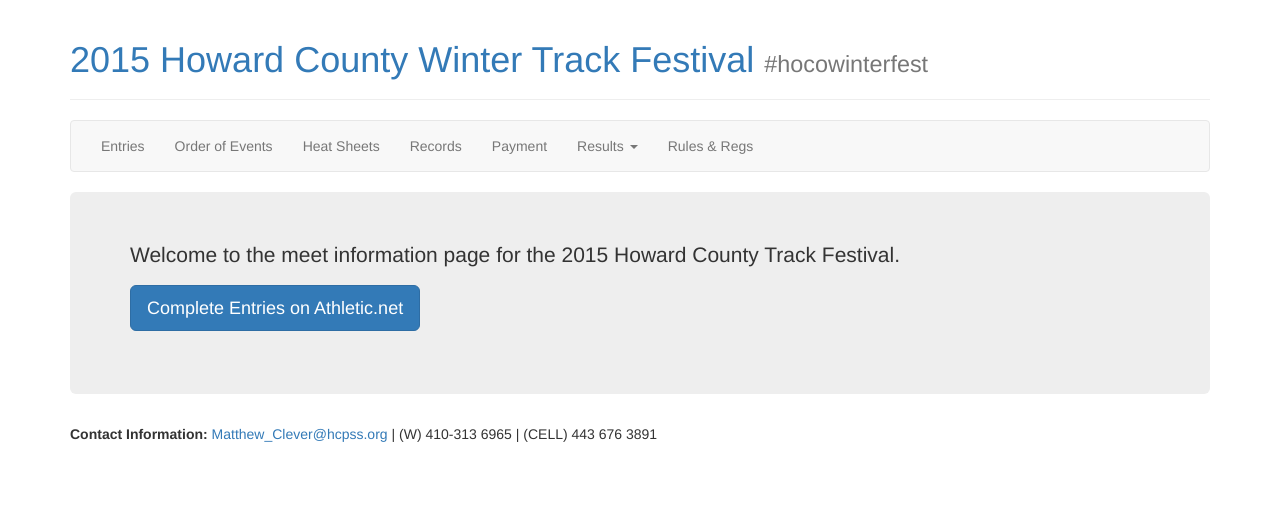
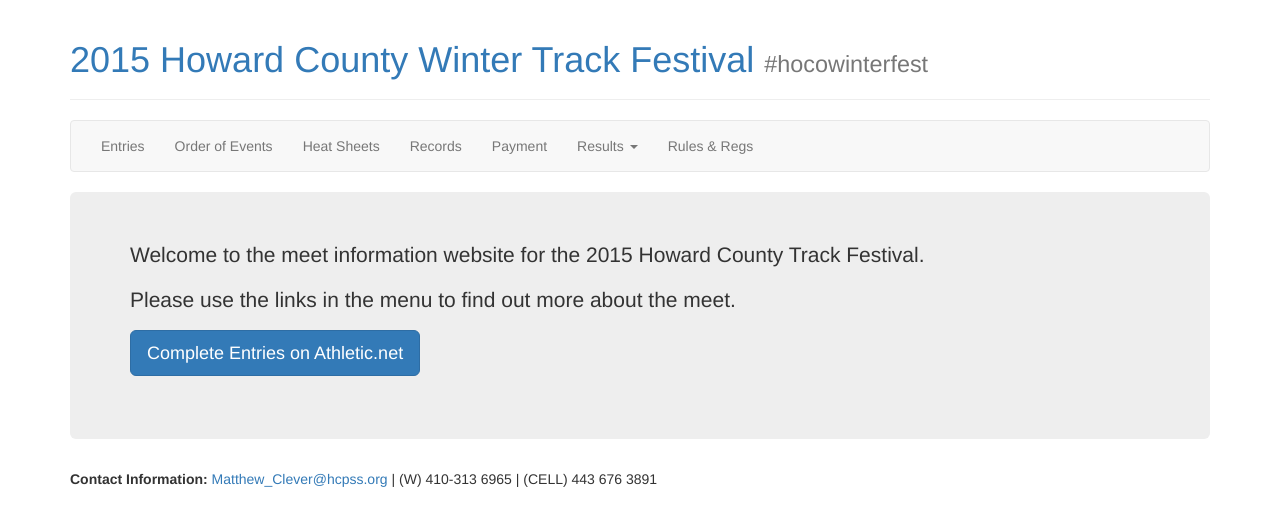
Before and after one commit to bennyt2/2015hocotrackfest, a PHP site: template app/views/index.html.twig in a window 1280 px wide. Shown: the top 526 px of the page. Run offline with PHP 8.4, Linux system fonts and the light colour scheme; the template is opened without the code that fills it, so the values that code supplies are empty; some libraries are stand-ins or nearby versions.

Commit message:
Add text to index.html.twig

```diff
--- a/app/views/index.html.twig
+++ b/app/views/index.html.twig
@@ -2,7 +2,8 @@
 
 {% block content %}
     <div class="jumbotron">
-        <p>Welcome to the meet information page for the 2015 Howard County Track Festival.</p>
+        <p>Welcome to the meet information website for the 2015 Howard County Track Festival.</p>
+        <p>Please use the links in the menu to find out more about the meet.</p>
         <p><a class="btn btn-primary btn-lg" href="#" role="button">Complete Entries on Athletic.net</a></p>
     </div>
 {% endblock %}
```
